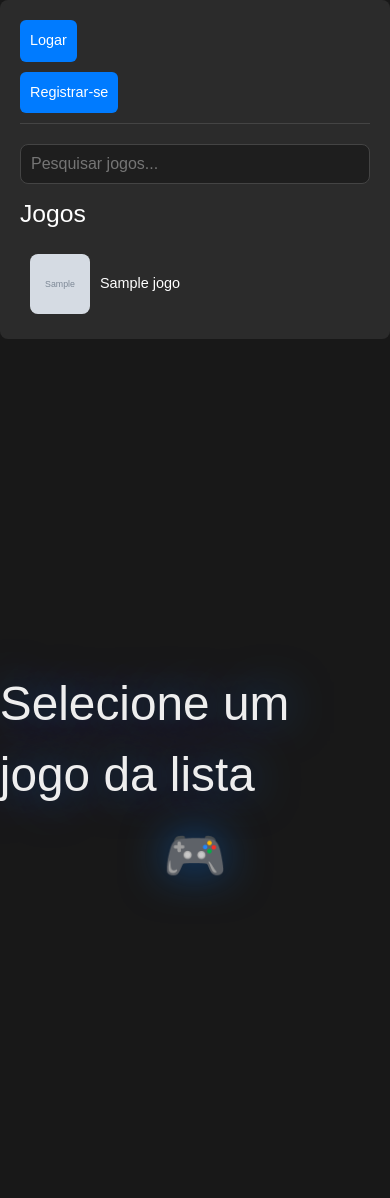
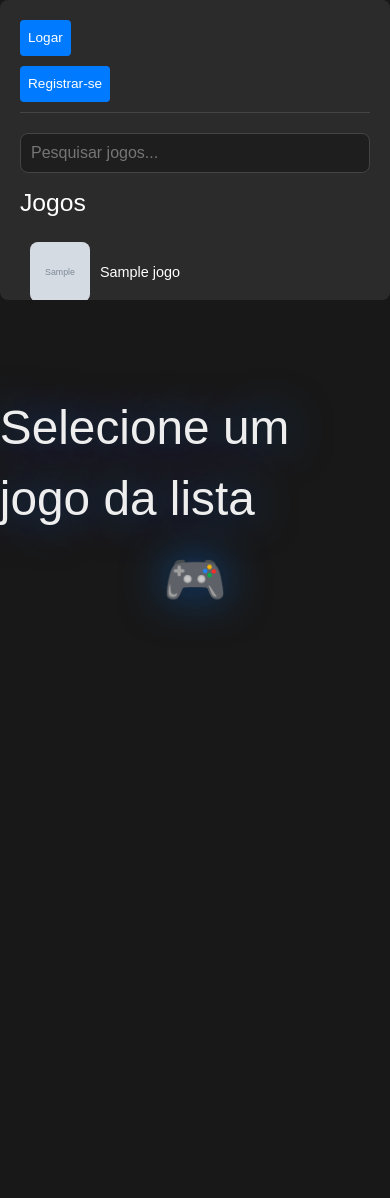
Before and after one commit to BainLeZ/projeto_web, a Django app: template meu_projeto/site_django/templates/projeto/projeto.html in a window 390 px wide. After the commit the page ends 617 px from the top, so only its background shows below. Run offline with Django 3.2, Linux system fonts and the light colour scheme; the template is opened without the code that fills it: most values are stand-ins (such as "Sample title", 1, 10 or a date in 2020); grey boxes marked "Sample" are stand-in pictures.

Commit message:
Melhorias

```diff
--- a/meu_projeto/site_django/static/projeto/css/detalhes.css
+++ b/meu_projeto/site_django/static/projeto/css/detalhes.css
@@ -42,10 +42,6 @@ body {
     flex-direction: column;
 }
 
-.requisito:hover {
-    background-color: #3a3a3a !important;
-}
-
 .requisito h3 {
     margin-bottom: 15px;
     color: #005ce6 !important;
--- a/meu_projeto/site_django/static/projeto/css/style.css
+++ b/meu_projeto/site_django/static/projeto/css/style.css
@@ -25,9 +27,10 @@ body {
   background-color: #2b2b2b;
   padding: 20px;
   border-radius: 8px;
-  height: 100vh;
+  height: 101vh;
   overflow-y: auto;
   flex-shrink: 0;
+  box-sizing: border-box;
 }
 
 .search-container {
@@ -96,6 +99,7 @@ body {
   background-color: #444;
   transition: transform 0.3s ease, box-shadow 0.3s ease;
   transform-origin: center center;
+  flex-shrink: 0;
 }
 
 .game-item:hover .game-icon {
@@ -118,6 +122,10 @@ body {
   color: #fff;
   cursor: pointer;
   transition: text-shadow 0.2s ease-in-out, color 0.3s ease;
+  white-space: nowrap;
+  overflow: hidden;
+  text-overflow: ellipsis;
+  max-width: 140px; /* evita que o nome estoure a largura */
 }
 
 /* ================= ÁREA PRINCIPAL ================= */
@@ -128,12 +136,14 @@ body {
   gap: 20px;
   min-height: 100vh;
   margin-top: 15px;
+  box-sizing: border-box;
+  overflow-y: auto;
 }
 
 .top-section {
   display: flex;
   gap: 20px;
-  flex-wrap: wrap;
+  flex-wrap: nowrap; /* mantém ao lado em desktop */
 }
 
 .game-banner {
@@ -210,21 +223,24 @@ button:active {
   margin-bottom: 20px;
   padding-bottom: 10px;
   border-bottom: 1px solid #444;
-  flex-wrap: wrap;
+  flex-wrap: nowrap;
+  box-sizing: border-box;
 }
 
 #login-button,
 #register-button {
   flex: 1;
-  padding: 10px;
+  padding: 3px 8px;          /* bem mais fino verticalmente */
+  font-size: 0.85em;
   background-color: #007BFF;
   color: white;
   border: none;
-  border-radius: 6px;
-  font-size: 0.9em;
+  border-radius: 4px;
   cursor: pointer;
   transition: background-color 0.3s ease;
+  line-height: 2.2;          /* controla a altura do texto */
 }
+
 
 #login-button:hover,
 #register-button:hover {
@@ -348,6 +382,9 @@ button:active {
   .game-list {
     width: 100%;
     height: auto;
+    max-height: 300px; /* limita altura para não cortar a lista */
+    overflow-y: auto;
+    margin-bottom: 20px;
   }
 
   .top-section {
@@ -371,6 +409,76 @@ button:active {
 
   .logout-button {
     align-self: flex-end;
+  }
+
+  .game-action {
+    min-width: 100%;
+  }
+
+  .game-banner {
+    width: 100%;
+    height: auto;
+    aspect-ratio: 16/9;
+    min-height: 200px;
+  }
+
+  .game-info {
+    min-height: auto;
+    margin-top: 0;
+  }
+}
+
+/* ========== RESPONSIVO PARA TELAS MUITO GRANDES ========== */
+@media (min-width: 1920px) {
+  .container {
+    padding: 40px 80px;
+    gap: 40px;
+  }
+
+  .game-list {
+    width: 350px;
+    padding: 30px;
+    font-size: 1.1em;
+  }
+
+  .game-icon {
+    width: 80px;
+    height: 80px;
+  }
+
+  .game-name {
+    font-size: 1.1em;
+    max-width: 180px;
+  }
+
+  .game-banner {
+    height: 480px;
+  }
+
+  #game-name {
+    font-size: 2em;
+  }
+
+  button {
+    font-size: 1.2em;
+    padding: 14px 28px;
+  }
+
+  .auth-buttons {
+    margin-bottom: 30px;
+  }
+
+  .logout-button {
+    font-size: 1em;
+    padding: 10px 16px;
+  }
+
+  .game-info-below-banner {
+    gap: 30px;
+  }
+
+  .game-image {
+    height: 240px;
   }
 }
 
--- a/meu_projeto/site_django/templates/projeto/detalhes.html
+++ b/meu_projeto/site_django/templates/projeto/detalhes.html
@@ -53,9 +53,7 @@
             display: flex;
             flex-direction: column;
         }
-        .requisito:hover {
-            background-color: #3a3a3a !important;
-        }
+
         .requisito h3 {
             margin-bottom: 15px;
             color: #005ce6 !important;
```
Also changed, not shown: other parts of meu_projeto/site_django/static/projeto/css/style.css (+35 -11 lines), meu_projeto/db.sqlite3.
